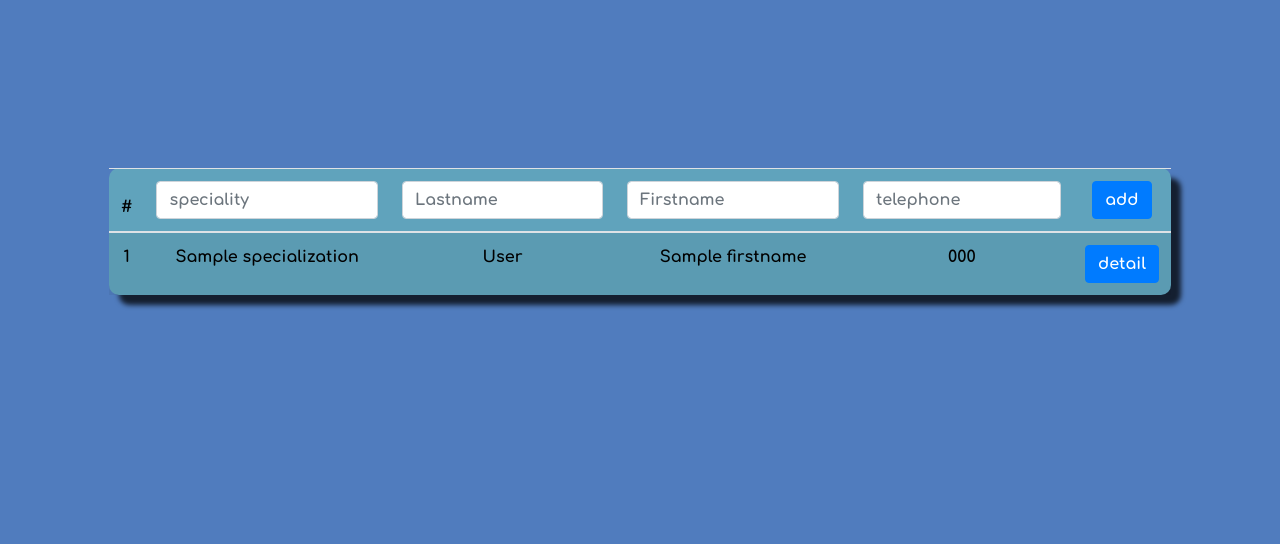
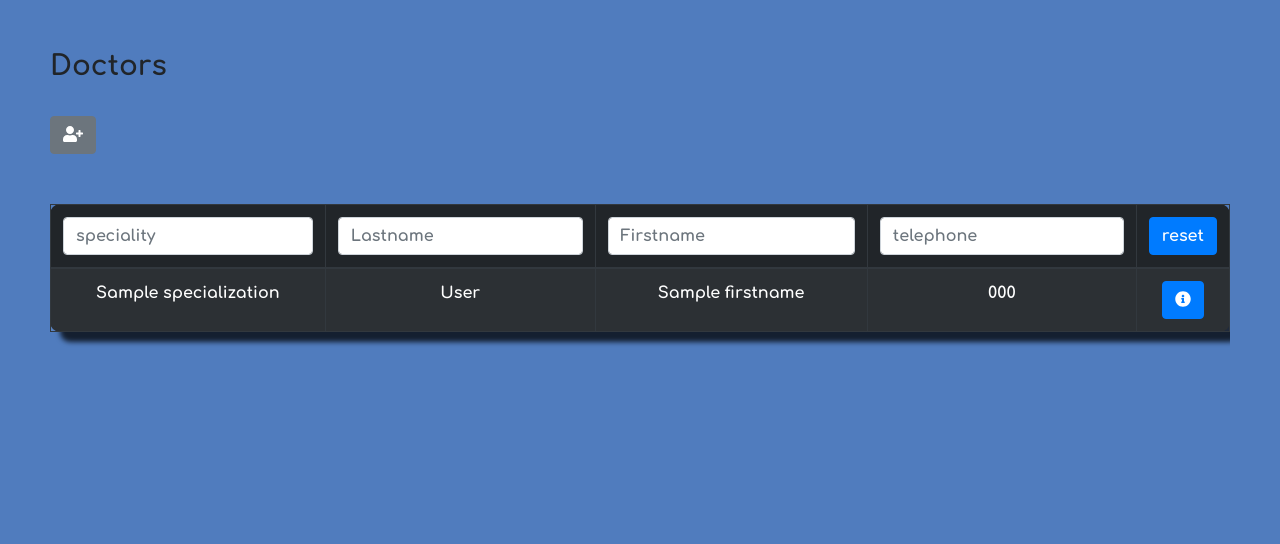
Before and after one commit to nathalie4499/MediLux, a Symfony app: template templates/Modules/Addressbook/addressbookList.html.twig in a window 1280 px wide. Shown: the part 66-610 px from the top of the page. Run offline with Twig, Linux system fonts and the light colour scheme; the template is opened without the code that fills it: most values are stand-ins (such as "Sample title", 1, 10 or a date in 2020); some libraries are stand-ins or nearby versions.

Commit message:
doctors list look ok

```diff
--- a/public/css/address_style.css
+++ b/public/css/address_style.css
@@ -1,22 +1,19 @@
 
 .cardmedilux{
-  width: 90%;
-  margin: 10% auto;
-  height: 90%;
   border-radius: 10px;
-	background-color: #60a3bc;
-	padding: 10px;
 	box-shadow: 10px 10px 5px 0px rgba(0,0,0,0.75);
 }
 
-.ssssearchResults{
-  background-color: white;
-  box-shadow: 10px 10px 5px 0px rgba(0,0,0,0.75);
-  position: absolute;
-  top:200px;
-  z-index: 1;
+.datacontainer {
+  min-height: calc(100vh - 116px);
+  padding: 50px;
+  background-color: #507cbe;
+  color: black;
+
 }
 
-ul{
-  list-style-type: none;
+.datacontainerbtngrp {
+  padding-left: 50px;
+  padding-right: 50px;
+  padding-top: 50px;
 }
--- a/public/js/searchDoctor.js
+++ b/public/js/searchDoctor.js
@@ -36,15 +36,14 @@ $(document).ready(function()
 							$('.searchResults').append
 							(
 							  '<tr>' +
-							  '<th scope="row">'+ responseData[i].id +'</th>' +
 							  '<td>' + responseData[i].specialization +'</td>' +
 							  '<td>' + responseData[i].lastname +'</td>' +
 							  '<td>' + responseData[i].firstname +'</td>' +
 							  '<td>' + responseData[i].telwork +'</td>' +
 							  '<td>' +
-							  '<button type="button" class="btn btn-primary" data-toggle="modal" data-target="#'+ responseData[i].id +'">' +
-					          'detail' +
-					          '</button>' +
+							  '<a type="button" class="btn btn-primary" data-toggle="modal" data-target="#'+ responseData[i].id +'">' +
+					          '<i class="fas fa-info-circle"></i>' +
+					          '</a>' +
 							  '</td>' +
 							  '</tr>'
 							);
--- a/templates/Modules/Addressbook/addressbookList.html.twig
+++ b/templates/Modules/Addressbook/addressbookList.html.twig
@@ -6,25 +6,25 @@
 
 {% block body %}
 
-<div class="datacontainer">
-	<div class="">
+<div class="datacontainerbtngrp">
+    <h3>Doctors</h3><br/>
+
+    <div class="btn-group" role="group" aria-label="Basic example">
+      <a type="button" class="btn btn-secondary" href="{{ path ('addressbook_add') }}"><i class="fas fa-user-plus"></i></a>
 
     </div>
+</div>
 
-	<table class="cardmedilux table table-hover table-striped">
-
+<div class="datacontainer">
+	<div class="table-responsive">
+    	<table class="cardmedilux table-bordered table-hover adminuserlisttable table table-striped table-dark">
           <thead>
               <form method="post">
                 <tr>
                   <th scope="col">
-          	#
-          </th>
-          <th scope="col">
-
                   	<div class="input-group">
           				<input id="specialization" for="specialization" placeholder="speciality" type="text" class="form-control">
         			</div>
-
                   </th>
                   <th scope="col">
                   	<div class="input-group">
@@ -42,7 +42,7 @@
         			</div>
                   </th>
                   <th>
-          	<a type="button" class="btn btn-primary" href="{{ path ('addressbook_add') }}">{{ 'ADDRESSBOOK.ADD'|trans }}</a>
+                  	<a type="button" class="btn btn-primary" href="{{ path ('addressbook_list') }}">{{ 'ADDRESSBOOK.RESET'|trans }}</a>
                   </th>
                 </tr>
               </form>
@@ -51,7 +51,7 @@
           	{% for value in doctor %}
 
             <tr>
-          <th scope="row">{{ value.id }}</th>
+
               <td>{{ value.specialization }}</td>
               <td>{{ value.lastname }}</td>
               <td>{{ value.firstname }}</td>
@@ -59,7 +59,7 @@
               <td>
               <!-- Button trigger modal -->
         	  <button type="button" class="btn btn-primary" data-toggle="modal" data-target="#{{ value.id }}">
-          {{ 'ADDRESSBOOK.DETAIL'|trans }}
+              <i class="fas fa-info-circle"></i>
               </button>
               </td>
             </tr>
@@ -99,7 +99,7 @@
             {% endfor %}
           </tbody>
     	</table>
-
+	</div>
 </div>
 {% endblock %}
 {% block javascripts %}
--- a/translations/messages.en.yaml
+++ b/translations/messages.en.yaml
@@ -9,7 +9,7 @@ HEADER:
   LOGIN: Login
   TRANSLATIONEN: English
   TRANSLATIONDE: Deutsch
-  TRANSLATIONFR: FranÃƒÂ§ais
+  TRANSLATIONFR: FranĂ�Ć’Ă‚Â§ais
   DRUGSLIST: Drugs
   ADMINMAIN: Main
   USERLIST: User
@@ -20,7 +20,7 @@ HEADER:
 
 ADDRESSBOOK:
     DETAIL: detail
-    ADD: add
+    RESET: reset
 
 MLPATIENT:
     TITLE: New MediLux Patient
```
Also changed, not shown: 1 other file. Lines whose indentation alone changed are shown as unchanged.
